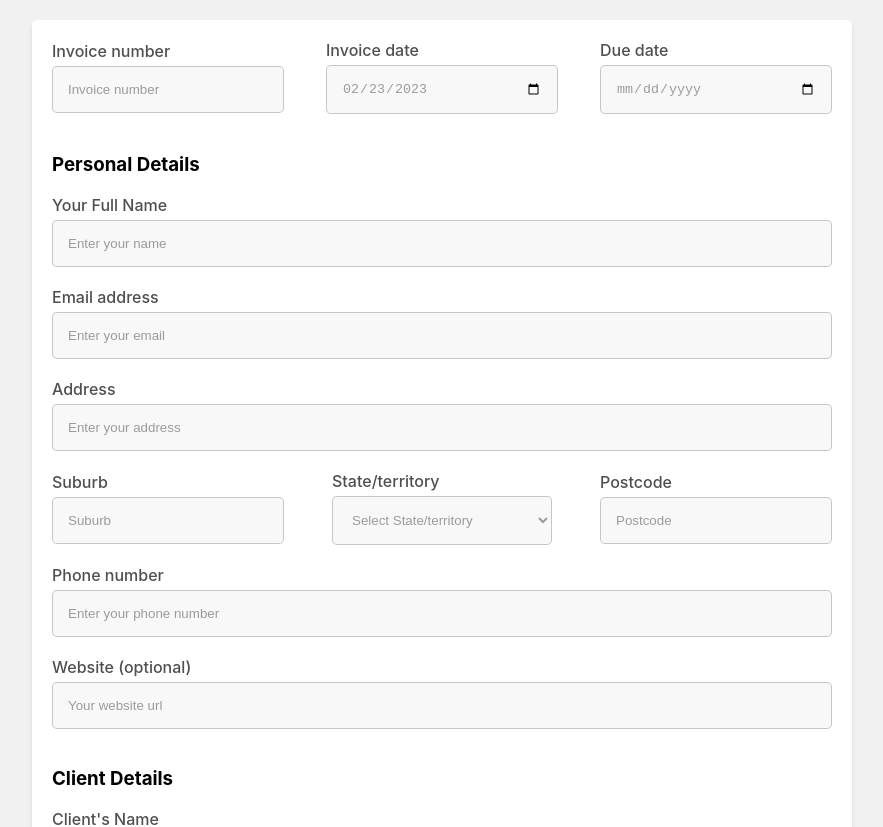
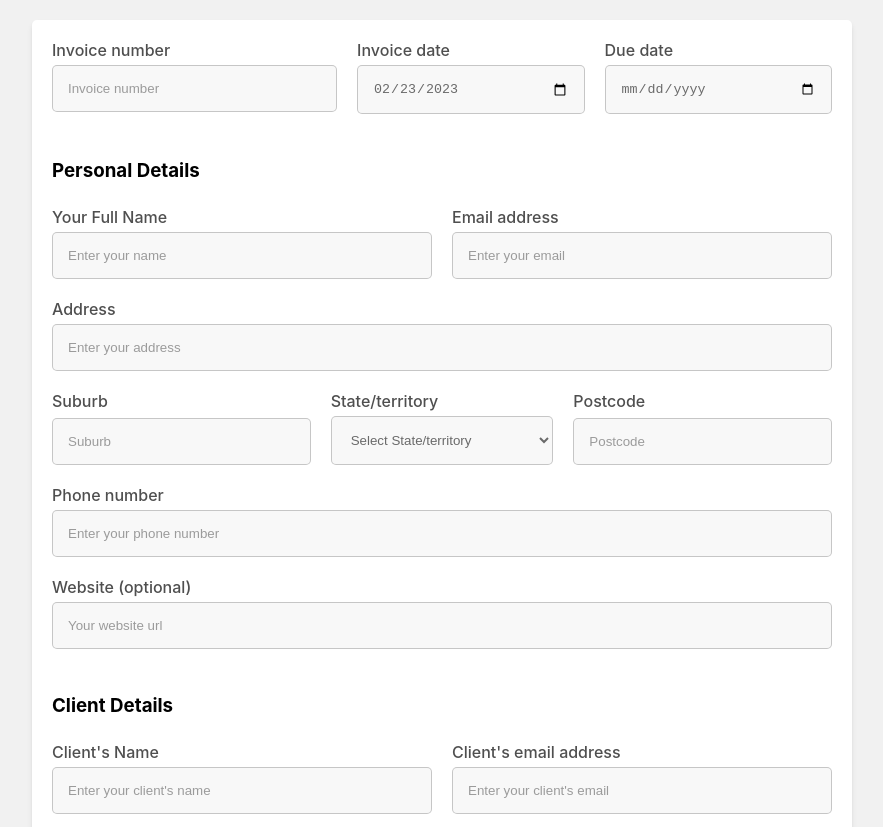
Before and after one commit to tom-odonovan/Invoice-Generator, a React (Create React App) app: page / in a window 1280 px wide. Shown: the top 827 px of the page, without its empty margins (198-1081 px from the left). Built offline with nearby package versions, Linux system fonts and the light colour scheme.

Commit message:
Additional form styling

```diff
--- a/src/App.js
+++ b/src/App.js
@@ -9,7 +9,7 @@ import Preview from './components/Preview';
 function App() {
   const [preview, setPreview] = useState(false)
 
-  const [invoiceDetails, setInvoiceDetails] = useState({})
+  const [invoiceDetails, setInvoiceDetails] = useState({date: new Date().toLocaleDateString('en-CA')})
   const [vendorDetails, setVendorDetails] = useState({})
   const [clientDetails, setClientDetails] = useState({})
   const [paymentDetails, setPaymentDetails] = useState({})
--- a/src/components/Form.js
+++ b/src/components/Form.js
@@ -40,7 +40,7 @@ export default function Form(props) {
                 name='date'
                 required
                 placeholder='Invoice date'
-              value={invoiceDetails.date || new Date().toLocaleDateString('en-CA')}
+                value={invoiceDetails.date}
                 onChange={handleInvoiceDetails}
               ></input>
             </div>
@@ -63,6 +63,8 @@ export default function Form(props) {
           <h3>Personal Details</h3>
 
           <div className='form-vendor-details'>
+            <div>
+              <div>
                 <label htmlFor='name'>Your Full Name</label>
                 <input
                   type='text'
@@ -72,7 +74,9 @@ export default function Form(props) {
                   value={vendorDetails.name || ''}
                   onChange={handleVendorDetails}
                 ></input>
+              </div>
 
+              <div>
                 <label htmlFor='email'>Email address</label>
                 <input
                   type='email'
@@ -82,6 +86,10 @@ export default function Form(props) {
                   value={vendorDetails.email || ''}
                   onChange={handleVendorDetails}
                 ></input>
+              </div>
+
+            </div>
+
 
             <label htmlFor='address'>Address</label>
             <input
@@ -163,6 +171,9 @@ export default function Form(props) {
 
           <h3>Client Details</h3>
 
+          <div className='form-client-details'>
+            <div>
+              <div>
                 <label htmlFor='clientName'>Client's Name</label>
                 <input
                   type='text'
@@ -172,7 +183,9 @@ export default function Form(props) {
                   value={clientDetails.name || ''}
                   onChange={handleClientDetails}
                 ></input>
+              </div>
 
+              <div>
                 <label htmlFor='clientEmail'>Client's email address</label>
                 <input
                   type='email'
@@ -182,6 +195,10 @@ export default function Form(props) {
                   value={clientDetails.email || ''}
                   onChange={handleClientDetails}
                 ></input>
+              </div>
+            </div>
+
+
 
             <label htmlFor='clientAddress'>Client's Address</label>
             <input
@@ -238,6 +255,8 @@ export default function Form(props) {
                 ></input>
               </div>
             </div>
+          </div>
+
 
           <button
             className='preview-btn'
--- a/src/css/App.css
+++ b/src/css/App.css
@@ -35,7 +35,7 @@ input, select, textarea {
     background-color: #f1f1f17a;
     margin-top: 5px;
     margin-bottom: 20px;
-    color: #9b9b9b;
+    color: #6a6a6a;
 }
 
 input::placeholder,
--- a/src/css/Form.css
+++ b/src/css/Form.css
@@ -1,74 +1,33 @@
 .template-form,
-.form-vendor-details {
+.form-vendor-details,
+.form-client-details {
     display: flex;
     flex-direction: column;
     justify-content: center;
 }
 
 .form-invoice-details,
-.address-ln-2 {
+.address-ln-2,
+.form-vendor-details div,
+.form-client-details div {
     display: flex;
     flex-direction: row;
     flex-wrap: wrap;
     justify-content: space-between;
+    gap: 0 20px;
 }
 
 .form-invoice-details div,
 .address-ln-2 div {
     display: flex;
     flex-direction: column;
-    justify-content: center;
-    flex-wrap: wrap;
+    flex-grow: 1;
 }
 
-.form-invoice-details input,
-.address-ln-2 input {
-    width: 180px;
-    transition: all;
-    transition-duration: 500ms;
-}
-
-.address-ln-2 select {
-    width: 210px;
-}
-
-@media only screen and (min-width: 900px) {
-    .form-invoice-details input,
-    .address-ln-2 input {
-        width: 200px;
-    }
-    .address-ln-2 select {
-        width: 220px;
-    }
-}
-@media only screen and (max-width: 750px) {
-    .form-invoice-details input,
-    .address-ln-2 input {
-        width: 150px;
-    }
-    .address-ln-2 select {
-        width: 180px;
-    }
-}
-
-@media only screen and (max-width: 650px) {
-    .form-invoice-details input,
-    .address-ln-2 input {
-        width: 120px;
-    }
-    .address-ln-2 select {
-        width: 150px;
-    }
-}
-@media only screen and (max-width: 550px) {
-    .form-invoice-details input,
-    .address-ln-2 input {
-        width: 75vw;
-    }
-
-    .address-ln-2 select {
-        width: 82vw;
-    }
+.form-vendor-details div div,
+.form-client-details div div {
+    flex-direction: column;
+    flex-grow: 1;
 }
 
 .template-form input,
@@ -76,6 +35,10 @@
     padding: 15px;
     border-radius: 5px;
     border: 1px solid rgba(0, 0, 0, 0.2);
+}
+
+.template-form h3 {
+    margin: 25px 0;
 }
 
 .preview-btn {
```
Lines whose indentation alone changed are shown as unchanged.
